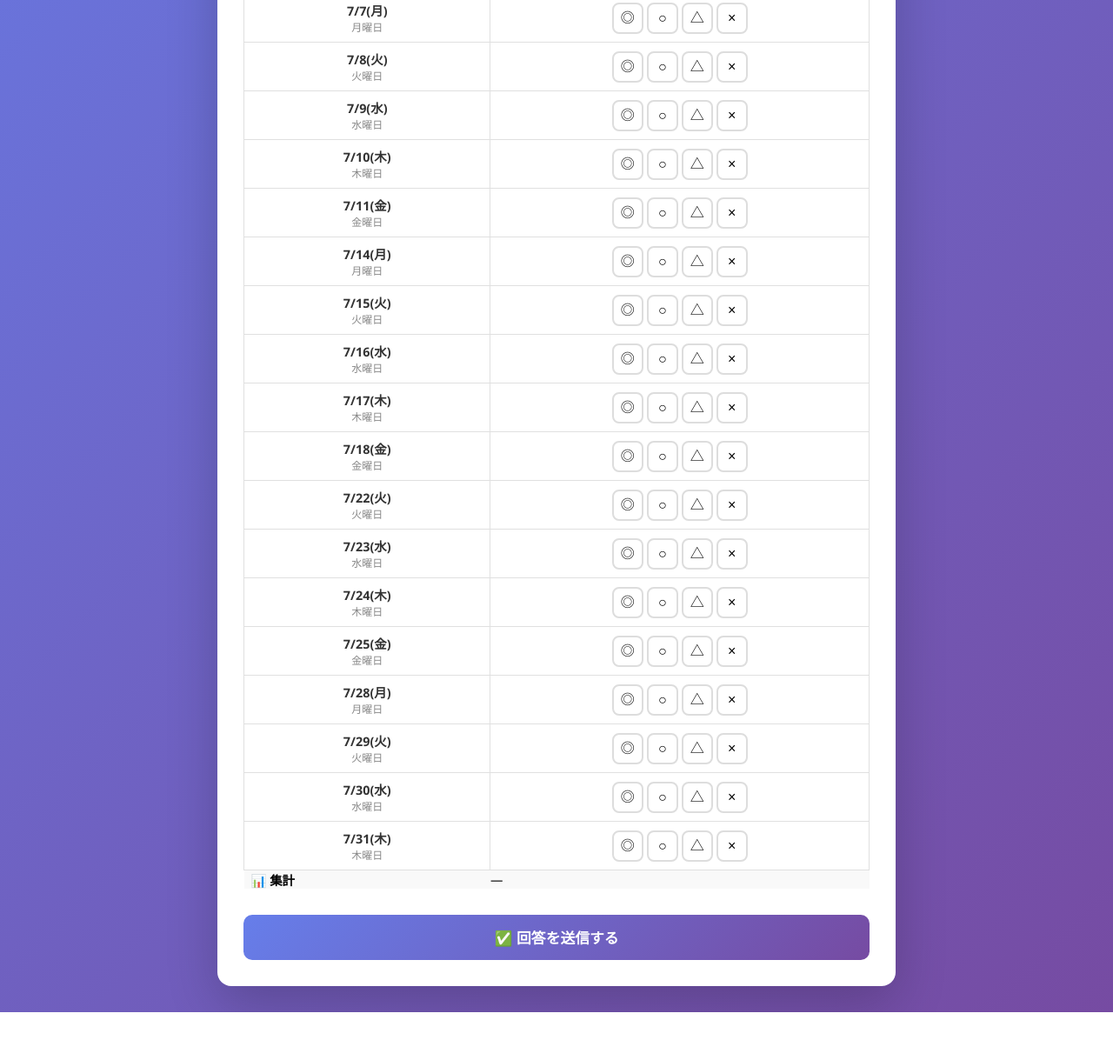
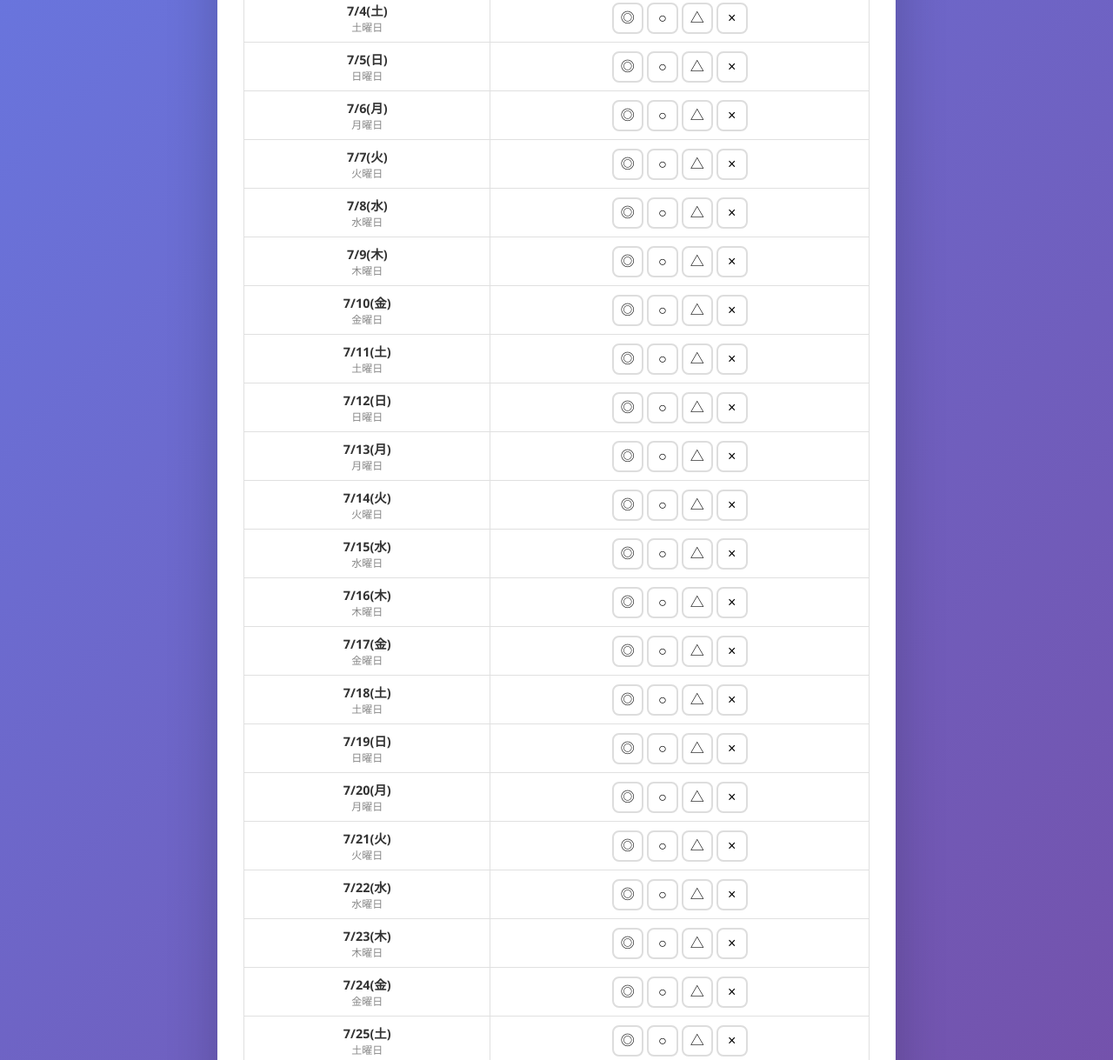
Before and after one commit to kanchou3145/nomikai, a plain HTML site: page index.html in a window 1280 px wide. Shown: the part 684-1903 px from the top of the page at 87% size. Before the commit the page ends 1848 px from the top, so only its background shows below. Drawn offline with Linux system fonts and the light colour scheme.

Commit message:
Update index.html

```diff
--- a/index.html
+++ b/index.html
@@ -244,24 +244,34 @@ const candidates = [
     { date: "7/1(水)",  day: "水" },
     { date: "7/2(木)",  day: "木" },
     { date: "7/3(金)",  day: "金" },
-    { date: "7/7(月)",  day: "月" },
-    { date: "7/8(火)",  day: "火" },
-    { date: "7/9(水)",  day: "水" },
-    { date: "7/10(木)", day: "木" },
-    { date: "7/11(金)", day: "金" },
-    { date: "7/14(月)", day: "月" },
-    { date: "7/15(火)", day: "火" },
-    { date: "7/16(水)", day: "水" },
-    { date: "7/17(木)", day: "木" },
-    { date: "7/18(金)", day: "金" },
-    { date: "7/22(火)", day: "火" },
-    { date: "7/23(水)", day: "水" },
-    { date: "7/24(木)", day: "木" },
-    { date: "7/25(金)", day: "金" },
-    { date: "7/28(月)", day: "月" },
-    { date: "7/29(火)", day: "火" },
-    { date: "7/30(水)", day: "水" },
-    { date: "7/31(木)", day: "木" },
+    { date: "7/4(土)",  day: "土" },
+    { date: "7/5(日)",  day: "日" },
+    { date: "7/6(月)",  day: "月" },
+    { date: "7/7(火)",  day: "火" },
+    { date: "7/8(水)",  day: "水" },
+    { date: "7/9(木)",  day: "木" },
+    { date: "7/10(金)", day: "金" },
+    { date: "7/11(土)", day: "土" },
+    { date: "7/12(日)", day: "日" },
+    { date: "7/13(月)", day: "月" },
+    { date: "7/14(火)", day: "火" },
+    { date: "7/15(水)", day: "水" },
+    { date: "7/16(木)", day: "木" },
+    { date: "7/17(金)", day: "金" },
+    { date: "7/18(土)", day: "土" },
+    { date: "7/19(日)", day: "日" },
+    { date: "7/20(月)", day: "月" },
+    { date: "7/21(火)", day: "火" },
+    { date: "7/22(水)", day: "水" },
+    { date: "7/23(木)", day: "木" },
+    { date: "7/24(金)", day: "金" },
+    { date: "7/25(土)", day: "土" },
+    { date: "7/26(日)", day: "日" },
+    { date: "7/27(月)", day: "月" },
+    { date: "7/28(火)", day: "火" },
+    { date: "7/29(水)", day: "水" },
+    { date: "7/30(木)", day: "木" },
+    { date: "7/31(金)", day: "金" },
   ];
 
   const members = ["佐野","田中","生井","斎藤","浮海","粂田"];
```
